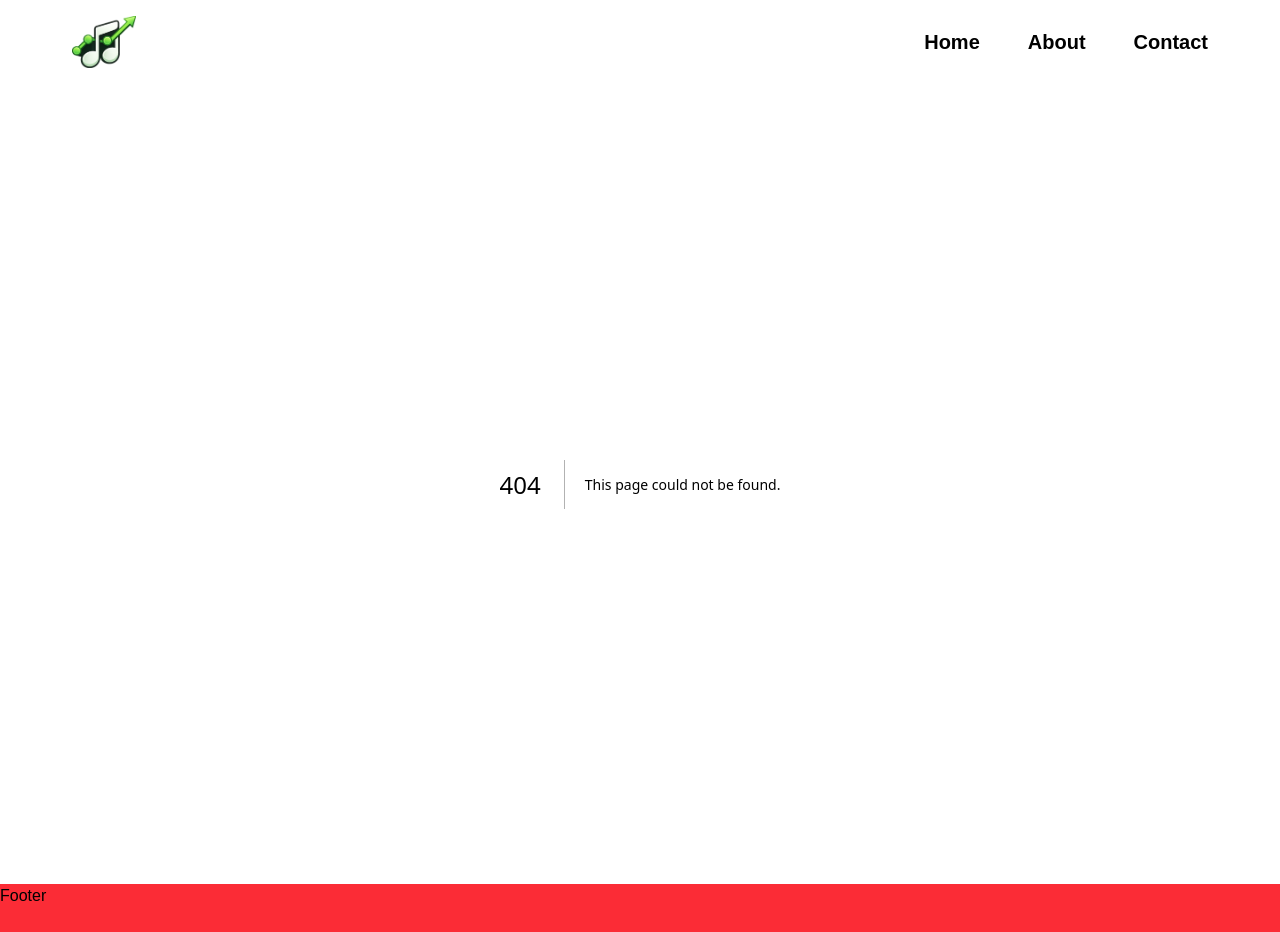
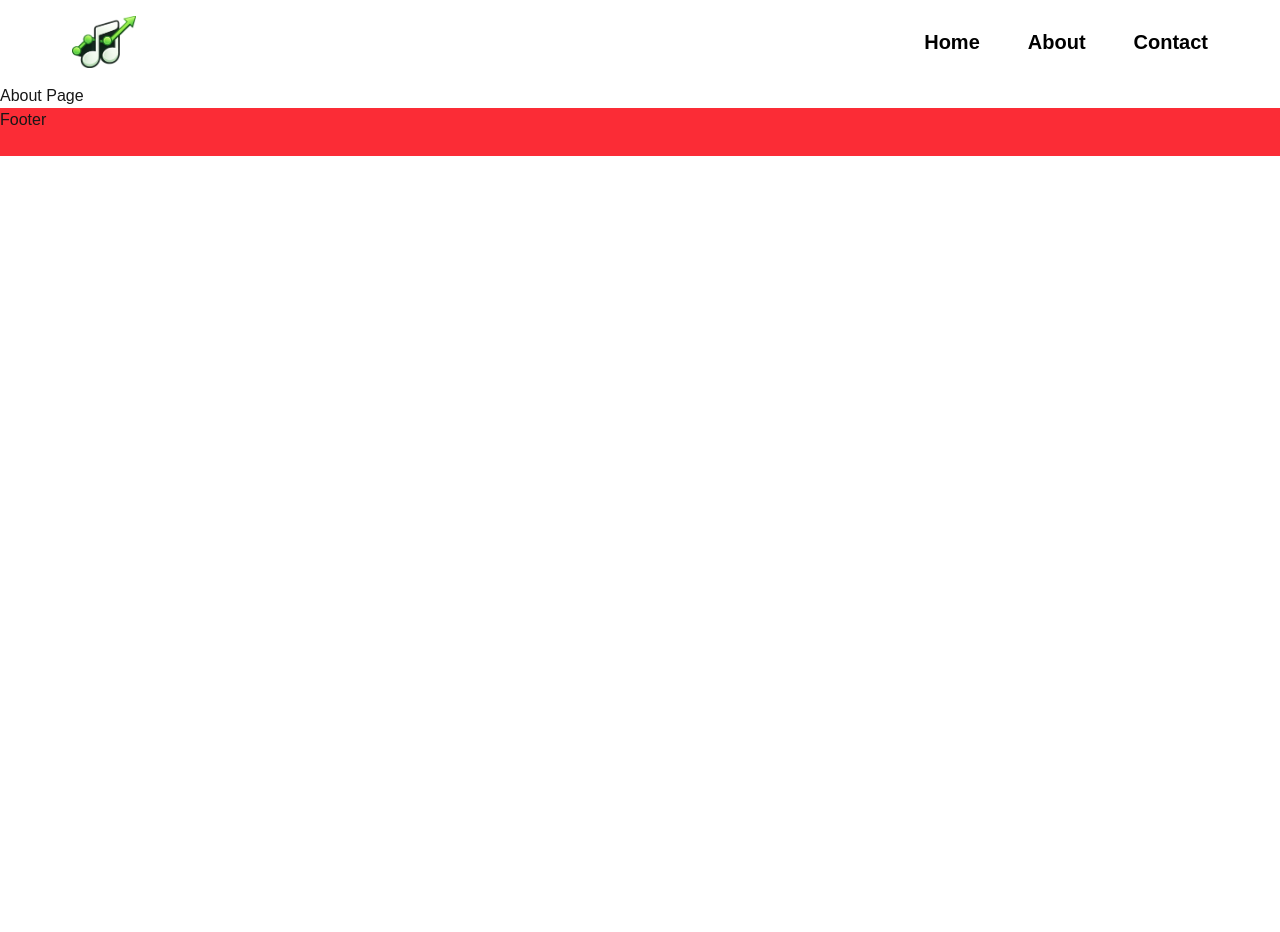
Before and after one commit to colinpmaloney/Track-Tracker-Frontend, a Next.js app: page /about in a window 1280 px wide. Before the commit this address had no page. After the commit the page ends 800 px from the top, so only its background shows below. Built offline with nearby package versions, Linux system fonts and the light colour scheme.

Commit message:
About page creation

```diff
--- /dev/null
+++ b/app/about/page.tsx
@@ -0,0 +1,3 @@
+export default function About() {
+    return <h1>About Page</h1>;
+}
```
